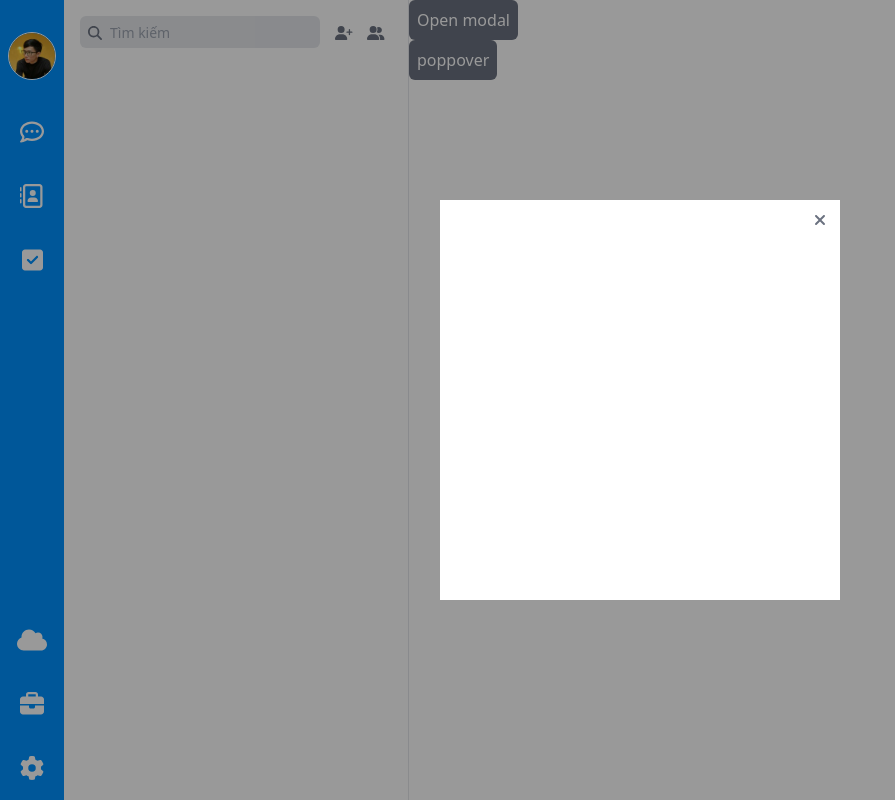
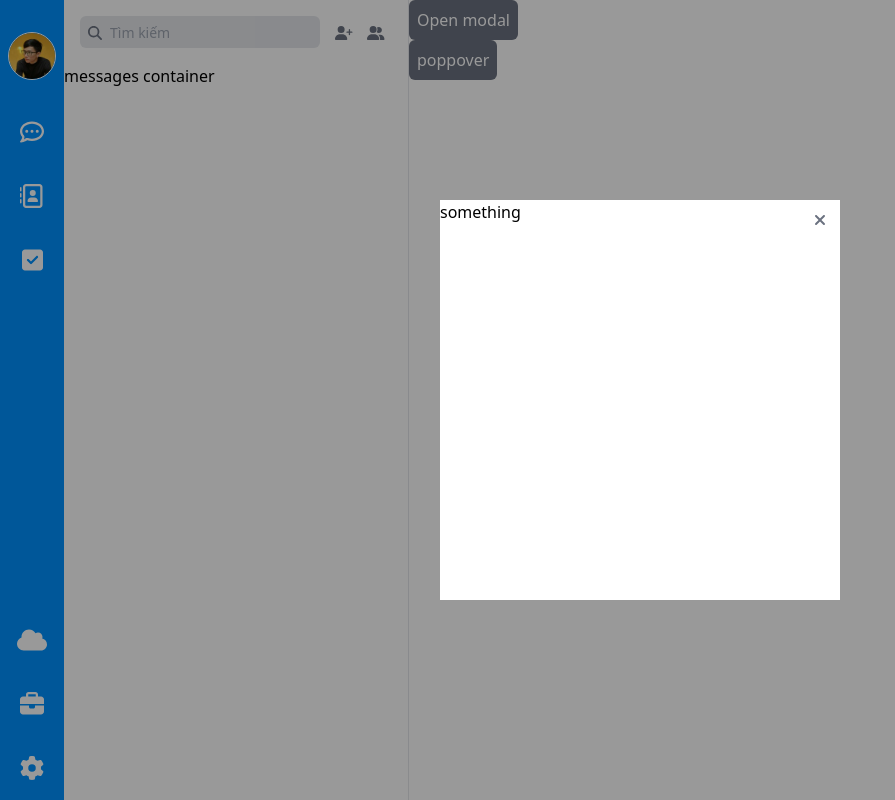
Before and after one commit to Lee-TB/zalo-web-clone, a Vue app: page / in a window 1280 px wide. Both pictures are taken after a click on the button "Open modal". Shown: the whole page, without its empty margins (0-895 px from the left). Built offline with nearby package versions, Linux system fonts and the light colour scheme.

Commit message:
setup views structure

```diff
--- a/src/App.vue
+++ b/src/App.vue
@@ -1,15 +1,26 @@
 <script setup lang="ts">
 import { ref, watch } from 'vue';
-import ContactSearch from './views/ContactSearch.vue';
-import MainTab from './views/MainTab.vue';
-import Modal from './components/ModalComponent.vue';
-import Popover from './components/PopoverComponent.vue';
+import ContactSearch from '@/views/ContactSearch.vue';
+import MainTab from '@/views/MainTab.vue';
+import Modal from '@/components/ModalComponent.vue';
+import Popover from '@/components/PopoverComponent.vue';
+import ContactsContainer from '@/views/Contacts/ContactsContainer.vue';
+import TodoContainer from '@/views/Todo/TodoContainer.vue';
+import MessagesContainer from '@/views/Messages/MessagesContainer.vue';
+
 
 const showModal = ref(false);
 const visible = ref(false);
 watch(showModal, () => {
   console.log(showModal.value);
 });
+
+const tabs = {
+  MessagesContainer,
+  ContactsContainer,
+  TodoContainer,
+}
+
 </script>
 
 <template>
@@ -18,6 +29,8 @@ watch(showModal, () => {
       <MainTab />
       <div id="control-section" class="w-[344px] hidden md:block">
         <ContactSearch />
+
+        <component :is="tabs['MessagesContainer']" class="tab"></component>
       </div>
     </nav>
     <main class="w-[100%] border-l">
@@ -28,7 +41,11 @@ watch(showModal, () => {
         Open modal
       </button>
       <div>
-        <Popover class="inline-block" v-model:visible="visible" placement="right">
+        <Popover
+          class="inline-block"
+          v-model:visible="visible"
+          placement="right"
+        >
           <button
             @click="visible = !visible"
             class="popover-button bg-gray-500 rounded-md p-2 text-white cursor-pointer"
@@ -43,8 +60,13 @@ watch(showModal, () => {
         </Popover>
       </div>
       <Teleport to="#modal">
-        <Modal :show="showModal" :closable="true" @close="showModal = false">
-          <div class="bg-white w-[400px] h-[400px]"></div>
+        <Modal
+          :show="showModal"
+          @on-click-outside="showModal = false"
+          closable
+          @on-close="showModal = false"
+        >
+          <div class="bg-white w-[400px] h-[400px]">something</div>
         </Modal>
       </Teleport>
     </main>
--- a/src/components/ModalComponent.vue
+++ b/src/components/ModalComponent.vue
@@ -17,9 +17,10 @@ const props = withDefaults(defineProps<ModalProps>(), {
   closable: false,
   maskClosable: true
 });
+
 const emit = defineEmits<{
-  onClose: [value: boolean];
-  onClickOutside: [value: boolean];
+  onClose: [value: boolean]; // when click close button
+  onClickOutside: [value: boolean]; // when click outside
 }>();
 
 const modalRef = ref<HTMLElement | null>(null);
--- /dev/null
+++ b/src/views/Contacts/ContactsContainer.vue
@@ -0,0 +1,3 @@
+<template>
+    <div>contacts container</div>
+</template>
--- /dev/null
+++ b/src/views/Messages/MessagesContainer.vue
@@ -0,0 +1,3 @@
+<template>
+    <div>messages container</div>
+</template>
--- /dev/null
+++ b/src/views/Todo/TodoContainer.vue
@@ -0,0 +1,3 @@
+<template>
+    <div>todo container</div>
+</template>
```
Also changed, not shown: src/views/ChatRoomItem.vue (added), src/views/Messages/ChatView/ChatViewContainer.vue (added), src/views/Messages/ChatView/ChatViewHeader.vue (added), src/views/Messages/ConversationItem.vue (added), src/views/Messages/ConversationList.vue (added).
